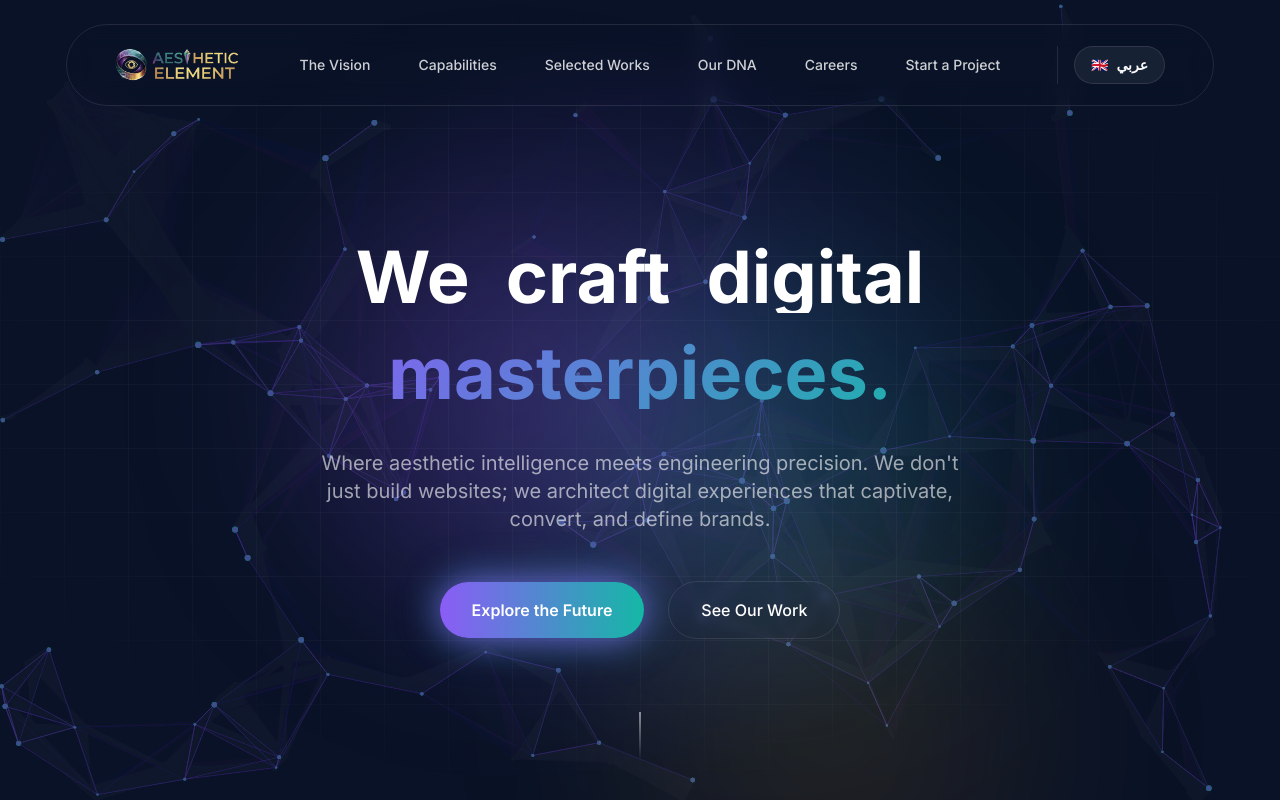
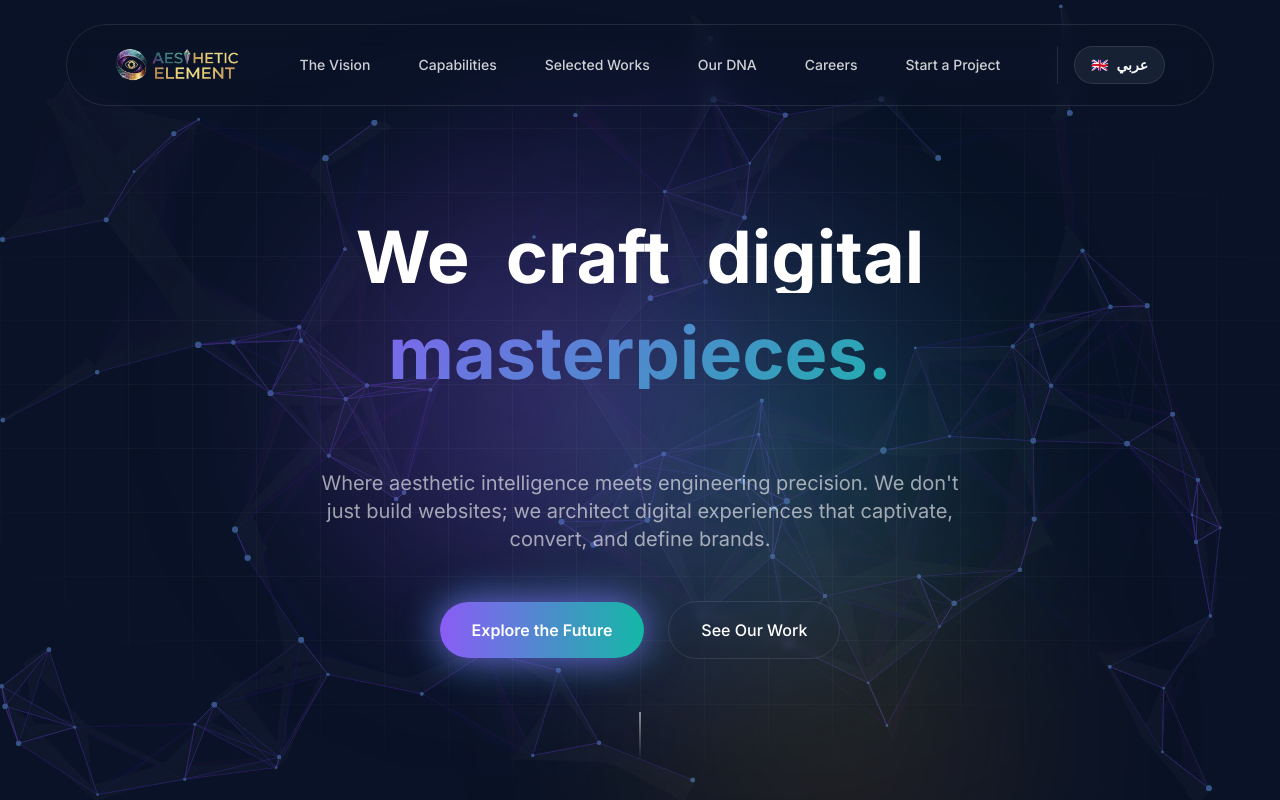
Before and after one commit to donwolfonline/aestheticelement, a Next.js app: page /en in a window 1280 px wide. Shown: the top 800 px of the page. Built offline with nearby package versions, Linux system fonts and the light colour scheme.

Commit message:
fix: increase hero spacing

```diff
--- a/components/Hero.tsx
+++ b/components/Hero.tsx
@@ -26,7 +26,7 @@ export default function Hero() {
             </div>
 
             <div className="section-container text-center z-10">
-                <div className="mb-10">
+                <div className="mb-20">
                     <TextReveal
                         text={t('title')}
                         className="heading-xl text-white justify-center"
```
